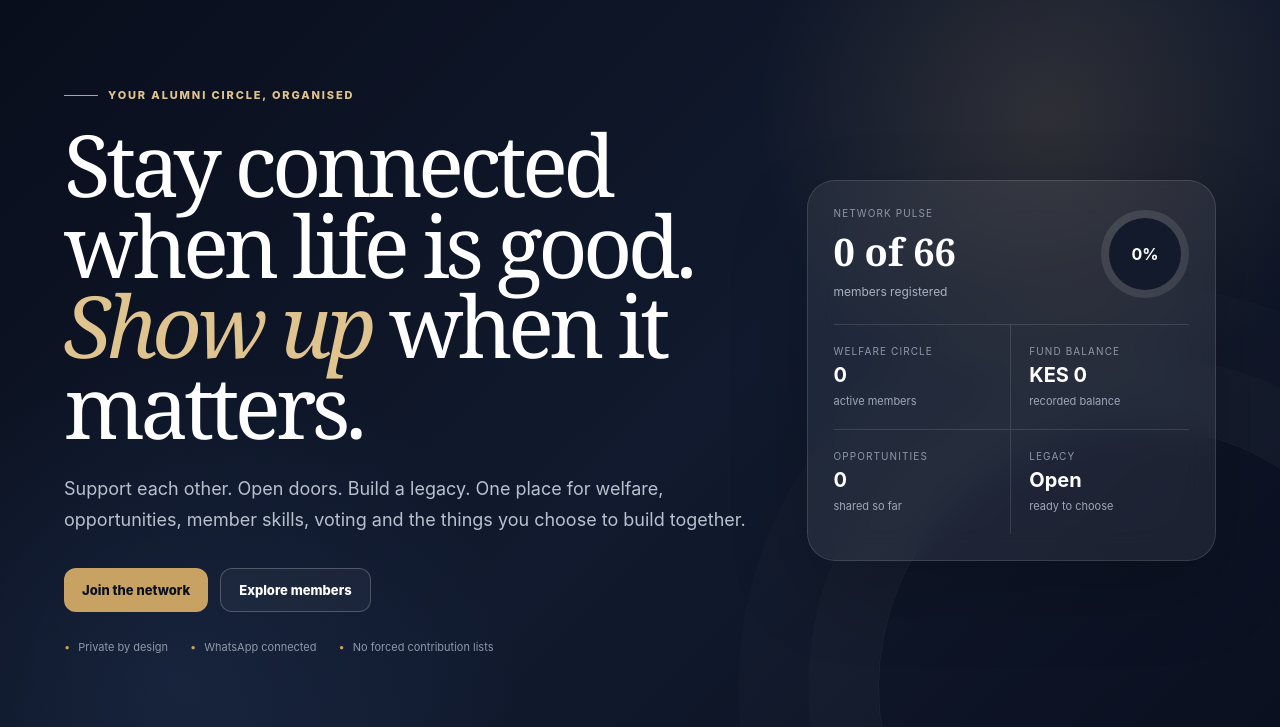
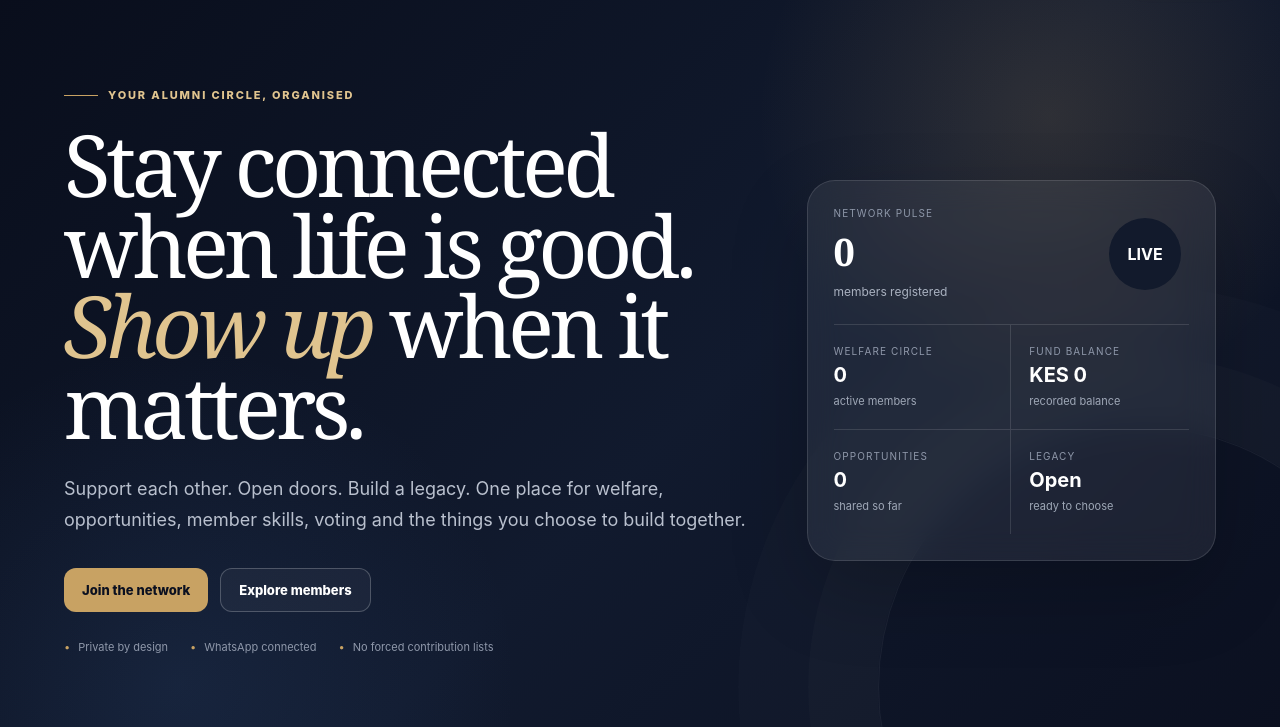
Before and after one commit to BasilOkoth/alumni-hub, a Flask app: page / in a window 1280 px wide. Shown: the part 75-802 px from the top of the page. Run offline with Flask 3, Linux system fonts and the light colour scheme.

Commit message:
Add files via upload

```diff
--- a/app.py
+++ b/app.py
@@ -32,10 +32,6 @@ BASE_URL = os.environ.get("BASE_URL", "http://127.0.0.1:5000").rstrip("/")
 ADMIN_PIN = os.environ.get("ADMIN_PIN", "")
 COMMUNITY_NAME = os.environ.get("COMMUNITY_NAME", "Alumni Circle")
 COMMUNITY_TAGLINE = os.environ.get("COMMUNITY_TAGLINE", "Support each other. Open doors. Build a legacy.")
-try:
-    COMMUNITY_SIZE = int(os.environ.get("COMMUNITY_SIZE", "66"))
-except ValueError:
-    COMMUNITY_SIZE = 66
 
 # M-PESA B2C integration. Keep MPESA_MODE=disabled until Safaricom onboarding is complete.
 MPESA_MODE = os.environ.get("MPESA_MODE", "disabled").strip().lower()
@@ -580,7 +576,6 @@ def helpers():
         "share_url": share_url,
         "community_name": COMMUNITY_NAME,
         "community_tagline": COMMUNITY_TAGLINE,
-        "community_size": COMMUNITY_SIZE,
     }
 
 
@@ -599,7 +594,6 @@ def dashboard():
     opportunity_count = Opportunity.query.count()
     project = LegacyProject.query.filter_by(status="Active").order_by(LegacyProject.id.desc()).first()
     polls = Poll.query.filter_by(active=True).order_by(Poll.created_at.desc()).all()
-    registration_pct = min(100, (len(members) / COMMUNITY_SIZE * 100)) if COMMUNITY_SIZE else 0
     return render_template(
         "dashboard.html",
         members=members,
@@ -611,7 +605,6 @@ def dashboard():
         opportunity_count=opportunity_count,
         project=project,
         polls=polls,
-        registration_pct=registration_pct,
     )
 
 
@@ -1341,7 +1334,6 @@ def api_summary():
     project = LegacyProject.query.filter_by(status="Active").order_by(LegacyProject.id.desc()).first()
     return jsonify({
         "community": COMMUNITY_NAME,
-        "community_size": COMMUNITY_SIZE,
         "members": Member.query.count(),
         "active_welfare_members": Member.query.filter_by(welfare_status="Active").count(),
         "opportunities": Opportunity.query.count(),
--- a/render.yaml
+++ b/render.yaml
@@ -28,8 +28,6 @@ services:
         value: Alumni Circle
       - key: COMMUNITY_TAGLINE
         value: Support each other. Open doors. Build a legacy.
-      - key: COMMUNITY_SIZE
-        value: "66"
       - key: WHATSAPP_ACCESS_TOKEN
         sync: false
       - key: WHATSAPP_PHONE_NUMBER_ID
--- a/templates/dashboard.html
+++ b/templates/dashboard.html
@@ -23,11 +23,11 @@
     <div class="console-top">
       <div>
         <small>NETWORK PULSE</small>
-        <strong>{{ members|length }} of {{ community_size }}</strong>
+        <strong>{{ members|length }}</strong>
         <span>members registered</span>
       </div>
-      <div class="ring" style="--p:{{ registration_pct|round(0)|int }};">
-        <b>{{ registration_pct|round(0)|int }}%</b>
+      <div class="ring open-ring">
+        <b>LIVE</b>
       </div>
     </div>
     <div class="console-grid">
@@ -190,7 +190,7 @@
     {% else %}
       <div class="premium-empty wide">
         <strong>Your directory starts with the first real alumnus.</strong>
-        <p>No fake people, no school template. Invite your actual 66 members and let the network build itself.</p>
+        <p>No fake people, no school template. Invite your real members and let the network build itself.</p>
         <a class="button dark" href="{{ url_for('register') }}">Register the first member</a>
       </div>
     {% endfor %}
```
Also changed, not shown: NO-FIXED-MEMBER-LIMIT.md (added, +9 -0 lines), README-PREMIUM.md.
